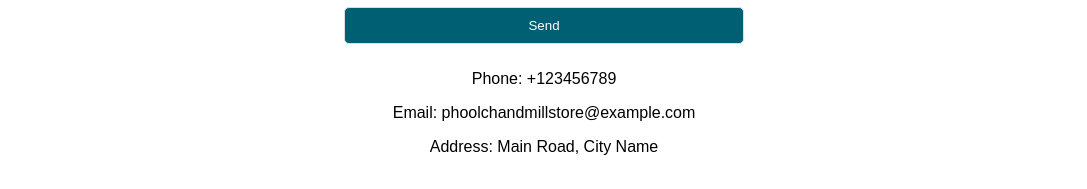
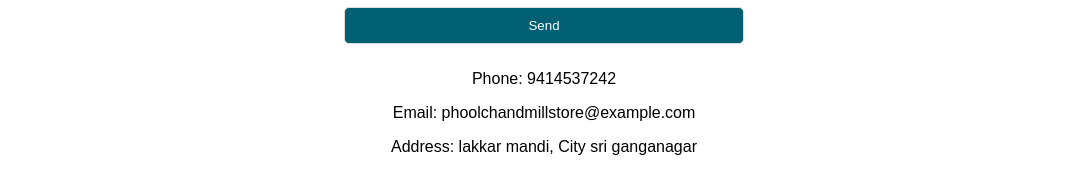
Before and after one commit to goutam8485/tilestudio, a plain HTML site: page index.html in a window 1280 px wide. Shown: the part 1148-1337 px from the top of the page, without its empty margins (96-1183 px from the left). Drawn offline with Linux system fonts and the light colour scheme.

Commit message:
Update index.html

```diff
--- a/index.html
+++ b/index.html
@@ -68,9 +68,9 @@
 
             <button type="submit">Send</button>
         </form>
-        <p>Phone: +123456789</p>
+        <p>Phone: 9414537242</p>
         <p>Email: phoolchandmillstore@example.com</p>
-        <p>Address: Main Road, City Name</p>
+        <p>Address: lakkar mandi, City sri ganganagar</p>
     </section>
 </body>
 </html>
```
